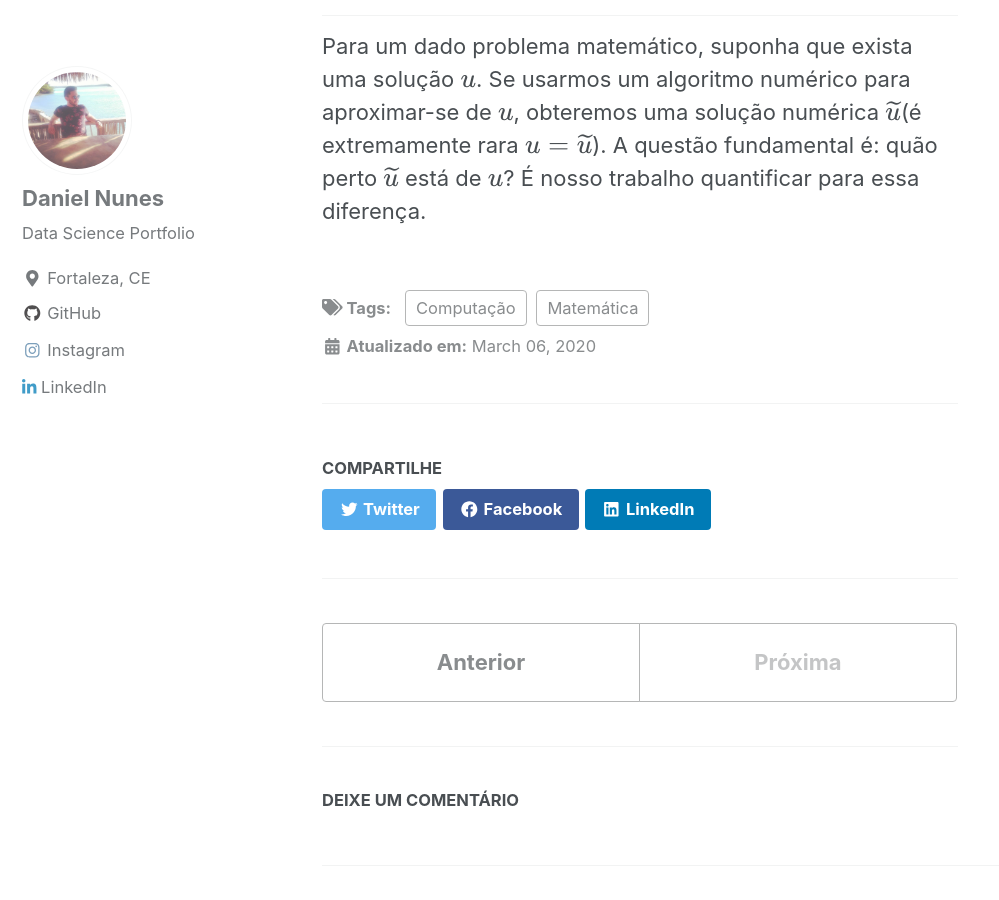
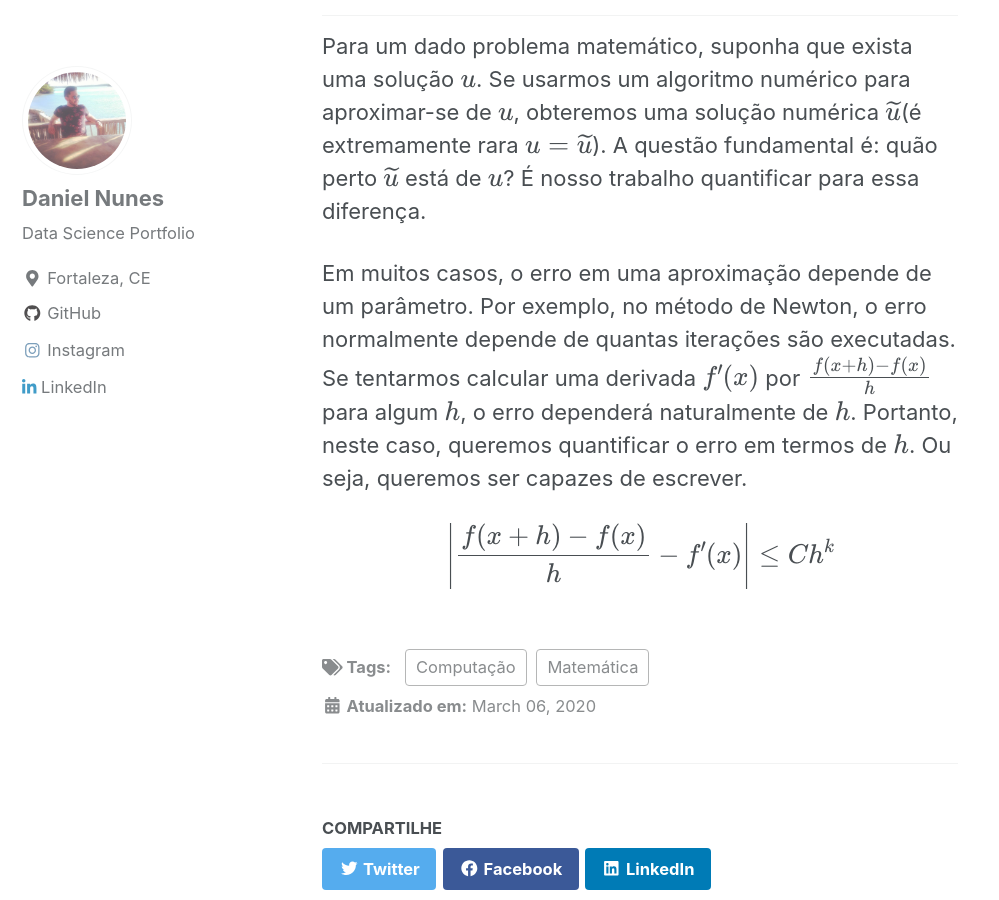
Before and after one commit to danielmnunes/danielmnunes.github.io, a Jekyll site: the page built from _posts/2020-03-06-derivada-numerica-parte1.md, in a window 1280 px wide and 900 px high, scrolled down 1963 px. Shown: the whole window, without its empty margins (0-999 px from the left). Built offline with Jekyll 4.4.1, drawn with Linux system fonts in a browser that asks for light colours; cached includes are drawn as plain includes; nearby versions of some CDN libraries; formulas are drawn with MathJax 3; comment, search, counter and statistics services are not loaded.

Commit message:
Update 2020-03-06-derivada-numerica-parte1.md

```diff
--- a/_posts/2020-03-06-derivada-numerica-parte1.md
+++ b/_posts/2020-03-06-derivada-numerica-parte1.md
@@ -36,3 +36,11 @@ Uma maneira de pensar nesses polinômios de Taylor é como os polinômios tangen
 ## Terminologia de convergência
 
 Para um dado problema matemático, suponha que exista uma solução $$u$$. Se usarmos um algoritmo numérico para aproximar-se de $$u$$, obteremos uma solução numérica $$\widetilde{u}$$(é extremamente rara $$u = \widetilde{u}$$). A questão fundamental é: quão perto $$\widetilde{u}$$ está de $$u$$? É nosso trabalho quantificar para essa diferença.
+
+Em muitos casos, o erro em uma aproximação depende de um parâmetro. Por exemplo, no método de Newton, o erro normalmente depende de quantas iterações são executadas. Se tentarmos calcular uma derivada $$ f{}'(x) $$ por $$ \frac{f(x + h) - f(x)}{h} $$  para algum $$h$$, o erro dependerá naturalmente de $$h$$. Portanto, neste caso, queremos quantificar o erro em termos de $$h$$. Ou seja, queremos ser capazes de escrever.
+
+$$
+
+ \left | \frac{f(x + h) - f(x)}{h} - f{}'(x) \right |  \leq Ch^{k}
+
+$$
```
